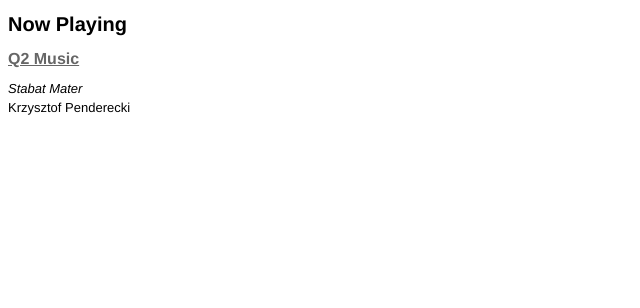
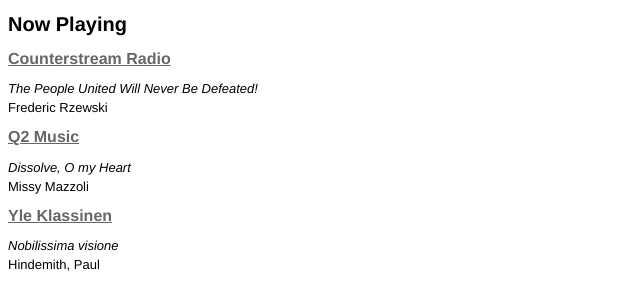
Before and after one commit to bhoggard/nowplaying, a plain HTML site: page resources/index.html in a window 1280 px wide. Shown: the whole page, without its empty margins (0-640 px from the left). Drawn offline with Linux system fonts and the light colour scheme.

Commit message:
progress on figuring out enlive

```diff
--- a/resources/index.html
+++ b/resources/index.html
@@ -8,9 +8,22 @@
 <body>
   <h1>Now Playing</h1>
 
+  <div id="counterstream">
+    <h2><a target="_blank" href="http://counterstreamradio.net/">Counterstream Radio</a></h2>
+    <p class="title">The People United Will Never Be Defeated!</p>
+    <p class="composer">Frederic Rzewski</p>
+  </div>
+
   <div id="q2">
     <h2><a target="_blank" href="http://q2music.org/">Q2 Music</a></h2>
-    <p class="title">Stabat Mater</p>
-    <p class="composer">Krzysztof Penderecki</p>
+    <p class="title">Dissolve, O my Heart</p>
+    <p class="composer">Missy Mazzoli</p>
   </div>
+
+  <div id="yle">
+    <h2><a target="_blank" href="http://yle.fi/aihe/klassinen">Yle Klassinen</a></h2>
+    <p class="title">Nobilissima visione</p>
+    <p class="composer">Hindemith, Paul</p>
+  </div>
+
 </body>
```
Also changed, not shown: 1 other file.
